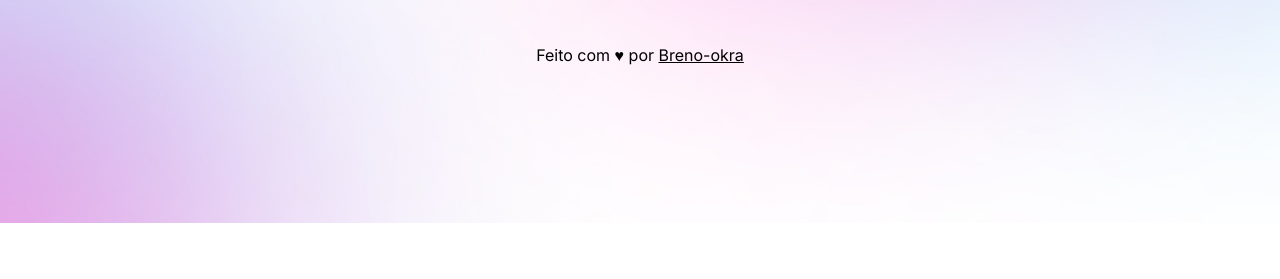
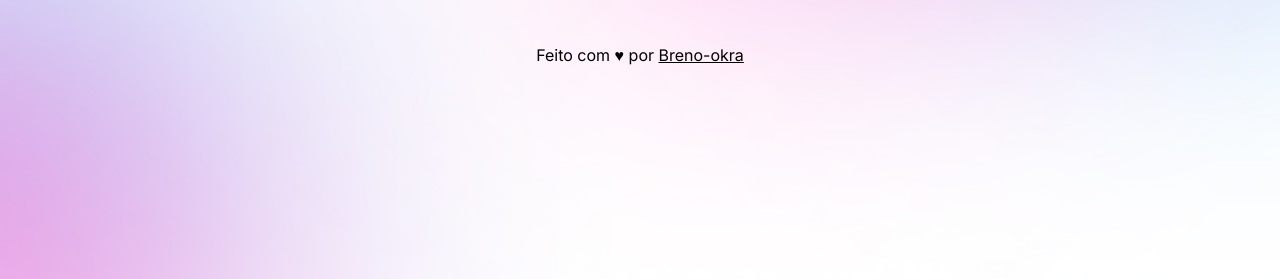
Before and after one commit to Breno-oKra/sobreMimProjeto, a plain HTML site: page index.html in a window 1280 px wide. Shown: the part 577-856 px from the top of the page. Before the commit the page ends 800 px from the top, so only its background shows below. Drawn offline with nearby package versions, Linux system fonts and the light colour scheme.

Commit message:
change background with media quieres

```diff
--- a/style.css
+++ b/style.css
@@ -6,7 +6,7 @@
 :root {
   --text-color: white;
   --bg-url: url(./assets/bg-mobile.jpg);
-  --bg-url-desktop: url(./assets/bg-desktop.jpg);
+
   --stroke-color: rgba(255, 255, 255, 0.5);
   --surface-color: rgba(255, 255, 255, 0.1);
   --surface-color-hover: rgba(255, 255, 255, 0.5);
@@ -16,7 +16,6 @@
 .light {
   --text-color: black;
   --bg-url: url(./assets/bg-mobile-light.jpg);
-  --bg-url-desktop: url(./assets/bg-desktop-light.jpg);
   --stroke-color: rgba(0, 0, 0, 0.5);
   --surface-color: rgba(0, 0, 0, 0.05);
   --surface-color-hover: rgba(0, 0, 0, 0.02);
@@ -31,10 +30,7 @@ body {
   /* agrupando tudo em background
    background: url(./assets//bg-mobile.jpg) no-repeat top center cover;
    */
-  @media (min-width:800px) {
-    background: var(--bg-url-desktop) no-repeat;
-    background-size: cover;
-  }
+  height: 100vh;
 }
 body * {
   font-family: "Inter", sans-serif;
@@ -63,7 +59,7 @@ body * {
   line-height: 24px; /* 150% */
   margin-top: 8px;
 }
-#switch{
+#switch {
   width: 64px;
   position: relative;
   margin: 4px auto;
@@ -78,15 +74,13 @@ body * {
   top: 50%;
   left: 0;
   z-index: 1;
-  transform:translateY(-50%);
-
-
+  transform: translateY(-50%);
 }
-.light #switch button{
+.light #switch button {
   right: 0;
   /* volta para posição inicial */
   left: initial;
-  transition:  0.3s;
+  transition: 0.3s;
 }
 #switch span {
   display: block;
@@ -95,7 +89,7 @@ body * {
   background: var(--surface-color);
   border: 1px solid var(--stroke-color);
   backdrop-filter: blur(4px);
-    -webkit-backdrop-filter: blur(4px);
+  -webkit-backdrop-filter: blur(4px);
   border-radius: 9999px;
 }
 ul {
@@ -149,3 +143,11 @@ footer {
   padding: 24px 0;
   text-align: center;
 }
+@media (min-width: 700px) {
+  :root {
+    --bg-url: url(./assets/bg-desktop.jpg);
+  }
+  .light {
+    --bg-url: url(./assets/bg-desktop-light.jpg);
+  }
+}
```
